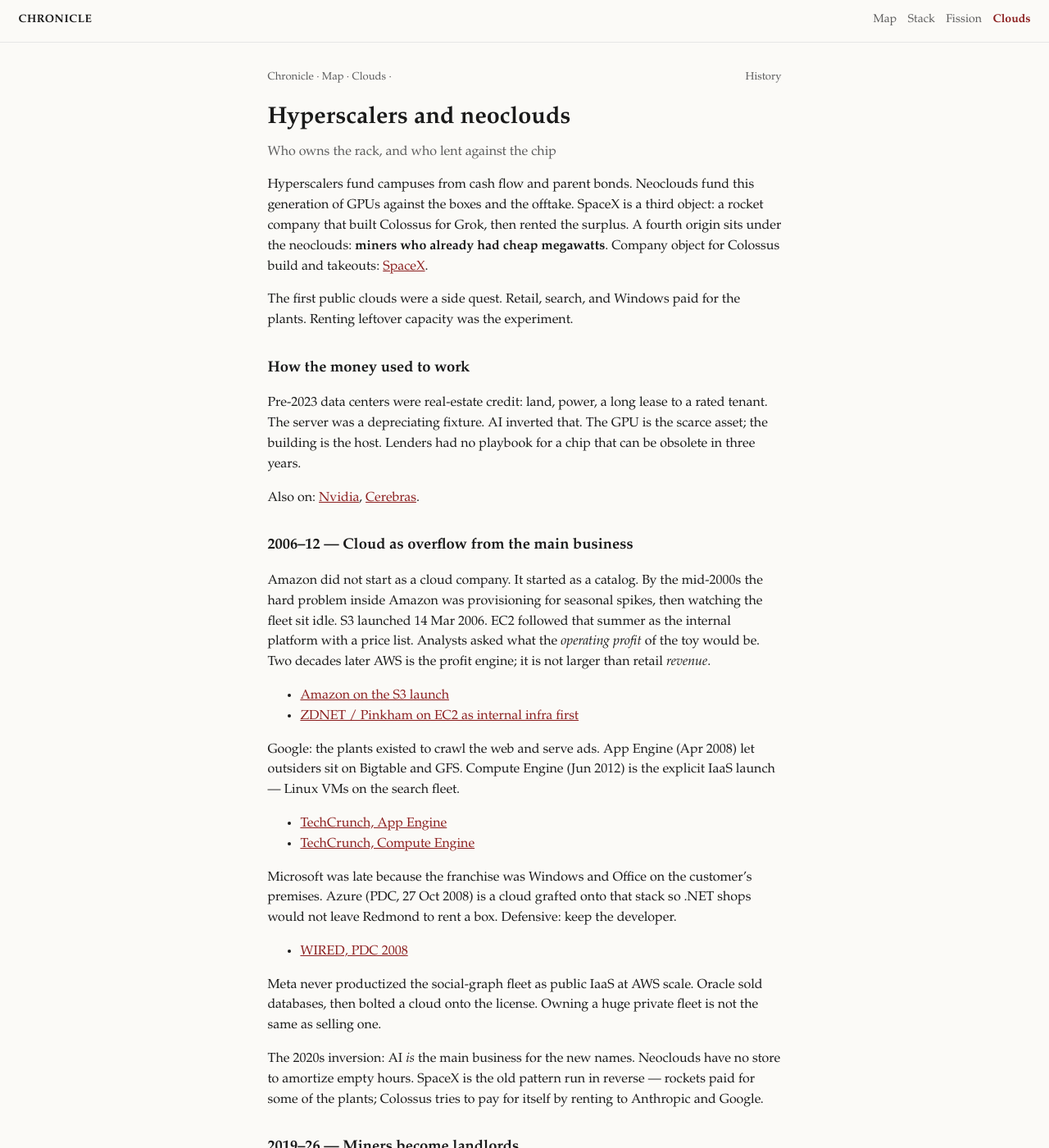
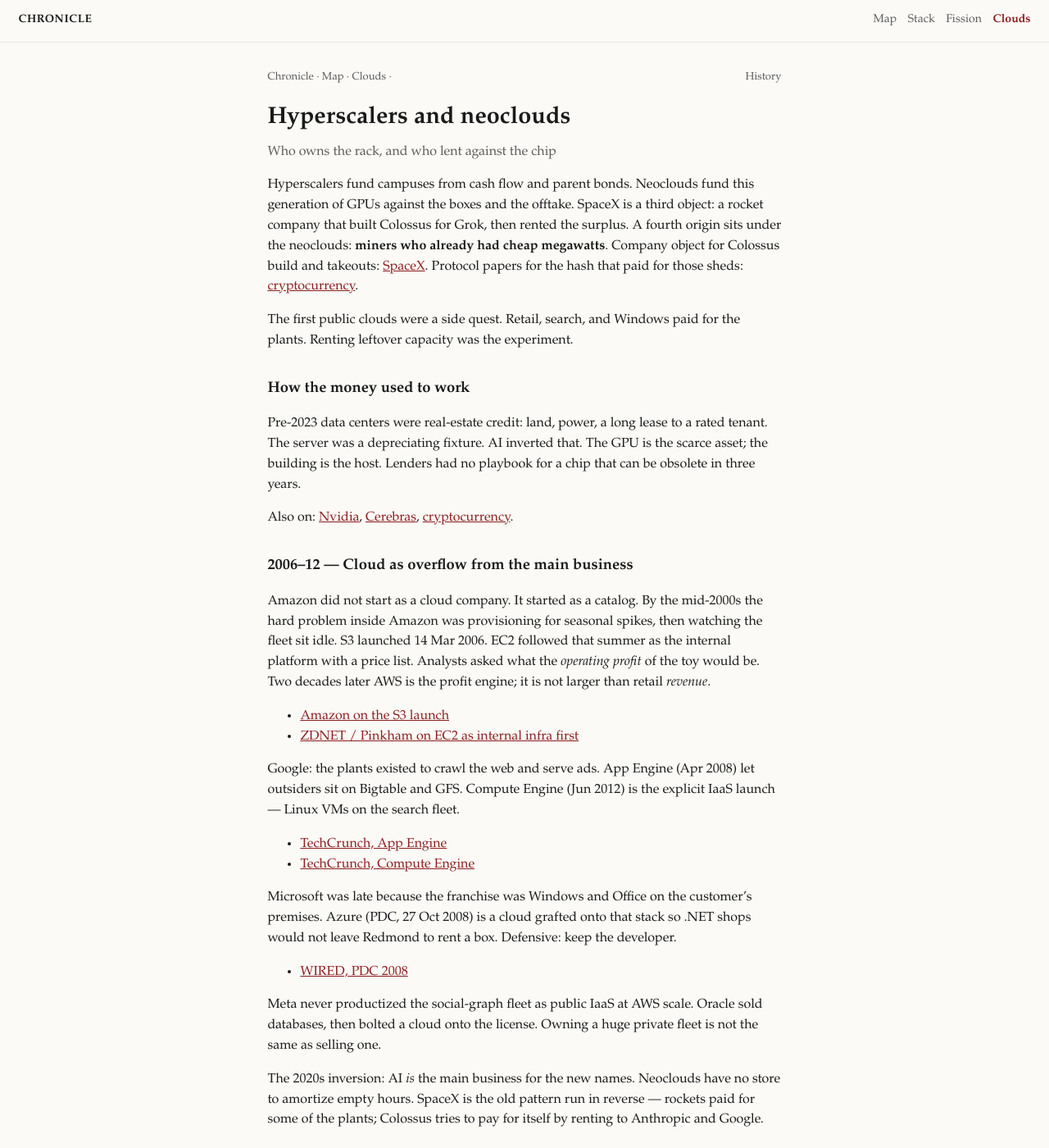
Before and after one commit to vandontduong/chronicle, a Jekyll site: the page built from timelines/clouds.md, in a window 1280 px wide and 1400 px high. Shown: the whole window at 82% size. Built offline with Jekyll 4.4.1, drawn with Linux system fonts in a browser that asks for light colours; some of the changed text lies outside the part shown.

Commit message:
Wire crypto into clouds; SpliceAI Cell cite

```diff
--- a/timelines/clouds.md
+++ b/timelines/clouds.md
@@ -8,7 +8,7 @@ permalink: /timelines/clouds/
 
 <p class="meta">Who owns the rack, and who lent against the chip</p>
 
-Hyperscalers fund campuses from cash flow and parent bonds. Neoclouds fund this generation of GPUs against the boxes and the offtake. SpaceX is a third object: a rocket company that built Colossus for Grok, then rented the surplus. A fourth origin sits under the neoclouds: **miners who already had cheap megawatts**. Company object for Colossus build and takeouts: [SpaceX]({{ '/timelines/spacex/' | relative_url }}).
+Hyperscalers fund campuses from cash flow and parent bonds. Neoclouds fund this generation of GPUs against the boxes and the offtake. SpaceX is a third object: a rocket company that built Colossus for Grok, then rented the surplus. A fourth origin sits under the neoclouds: **miners who already had cheap megawatts**. Company object for Colossus build and takeouts: [SpaceX]({{ '/timelines/spacex/' | relative_url }}). Protocol papers for the hash that paid for those sheds: [cryptocurrency]({{ '/timelines/cryptocurrency/' | relative_url }}).
 
 The first public clouds were a side quest. Retail, search, and Windows paid for the plants. Renting leftover capacity was the experiment.
 
@@ -16,7 +16,7 @@ The first public clouds were a side quest. Retail, search, and Windows paid for
 
 Pre-2023 data centers were real-estate credit: land, power, a long lease to a rated tenant. The server was a depreciating fixture. AI inverted that. The GPU is the scarce asset; the building is the host. Lenders had no playbook for a chip that can be obsolete in three years.
 
-Also on: [Nvidia]({{ '/timelines/nvidia/' | relative_url }}), [Cerebras]({{ '/timelines/cerebras/' | relative_url }}).
+Also on: [Nvidia]({{ '/timelines/nvidia/' | relative_url }}), [Cerebras]({{ '/timelines/cerebras/' | relative_url }}), [cryptocurrency]({{ '/timelines/cryptocurrency/' | relative_url }}).
 
 ## 2006–12 — Cloud as overflow from the main business
 
@@ -40,7 +40,7 @@ The 2020s inversion: AI *is* the main business for the new names. Neoclouds have
 
 ## 2019–26 — Miners become landlords
 
-Bitcoin and Ethereum mining taught operators to hunt interconnects, substations, and ugly power that a hyperscaler could not energize on a five-year utility queue. After ETH's Merge (15 Sep 2022) killed GPU mining, and after the Apr 2024 BTC halving crushed hash margins, those sites were liquid *megawatts with a building*. The pivot is not “ASICs run GPT.” The asset that transferred is **power + land + a permitted shed**.
+Bitcoin and Ethereum mining taught operators to hunt interconnects, substations, and ugly power that a hyperscaler could not energize on a five-year utility queue. After ETH's Merge (15 Sep 2022) killed GPU mining, and after the Apr 2024 BTC halving crushed hash margins, those sites were liquid *megawatts with a building*. The pivot is not “ASICs run GPT.” The asset that transferred is **power + land + a permitted shed**. Why those protocols existed: [cryptocurrency]({{ '/timelines/cryptocurrency/' | relative_url }}).
 
 Three shapes:
 
```
Also changed, not shown: timelines/illumina.md (+1 -1 lines).
